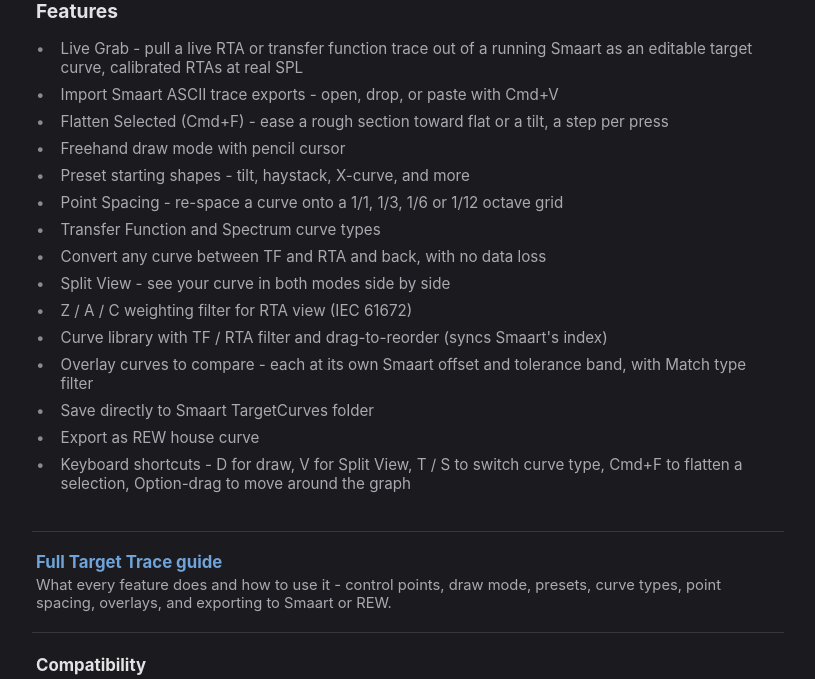
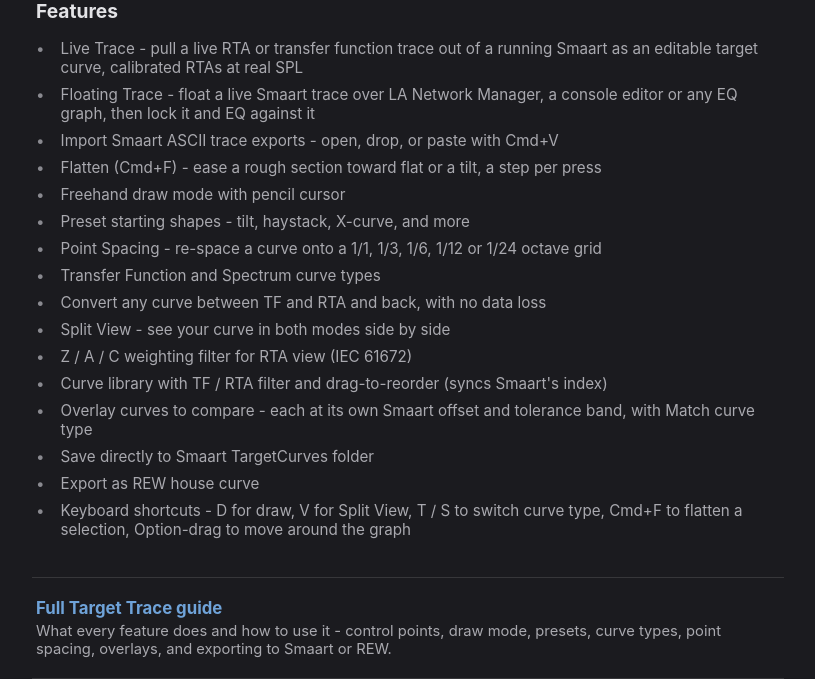
Before and after one commit to BSKapps/bskapps.github.io, a Jekyll site: the page built from targettrace/index.html, in a window 1280 px wide and 900 px high, scrolled down 3438 px, cut to the strip 221-900 px from the top of the window. Shown: the whole strip, without its empty margins (232-1047 px from the left). Built offline with Jekyll 4.4.1, drawn with Linux system fonts in a browser that asks for light colours; some of the changed text lies outside the part shown.

Commit message:
Target Trace 1.5 released 3 October 2026

```diff
--- a/_data/content.json
+++ b/_data/content.json
@@ -44,21 +44,22 @@
       "tagline": "Build precise target curves for Smaart or REW - from scratch, your own measurements, or built-in presets.",
       "price": "$9.99 USD",
       "macos": "macOS 14.6+",
-      "version": "v1.4",
-      "released": "18 September 2026",
+      "version": "v1.5",
+      "released": "3 October 2026",
       "features": [
-        "Live Grab - pull a live RTA or transfer function trace out of a running Smaart as an editable target curve, calibrated RTAs at real SPL",
+        "Live Trace - pull a live RTA or transfer function trace out of a running Smaart as an editable target curve, calibrated RTAs at real SPL",
+        "Floating Trace - float a live Smaart trace over LA Network Manager, a console editor or any EQ graph, then lock it and EQ against it",
         "Import Smaart ASCII trace exports - open, drop, or paste with Cmd+V",
-        "Flatten Selected (Cmd+F) - ease a rough section toward flat or a tilt, a step per press",
+        "Flatten (Cmd+F) - ease a rough section toward flat or a tilt, a step per press",
         "Freehand draw mode with pencil cursor",
         "Preset starting shapes - tilt, haystack, X-curve, and more",
-        "Point Spacing - re-space a curve onto a 1/1, 1/3, 1/6 or 1/12 octave grid",
+        "Point Spacing - re-space a curve onto a 1/1, 1/3, 1/6, 1/12 or 1/24 octave grid",
         "Transfer Function and Spectrum curve types",
         "Convert any curve between TF and RTA and back, with no data loss",
         "Split View - see your curve in both modes side by side",
         "Z / A / C weighting filter for RTA view (IEC 61672)",
         "Curve library with TF / RTA filter and drag-to-reorder (syncs Smaart's index)",
-        "Overlay curves to compare - each at its own Smaart offset and tolerance band, with Match type filter",
+        "Overlay curves to compare - each at its own Smaart offset and tolerance band, with Match curve type",
         "Save directly to Smaart TargetCurves folder",
         "Export as REW house curve",
         "Keyboard shortcuts - D for draw, V for Split View, T / S to switch curve type, Cmd+F to flatten a selection, Option-drag to move around the graph"
--- a/sitemap.xml
+++ b/sitemap.xml
@@ -2,7 +2,7 @@
 <urlset xmlns="http://www.sitemaps.org/schemas/sitemap/0.9">
   <url>
     <loc>https://bskapps.com/</loc>
-    <lastmod>2026-08-18</lastmod>
+    <lastmod>2026-10-03</lastmod>
     <priority>1.0</priority>
   </url>
   <url>
@@ -22,7 +22,7 @@
   </url>
   <url>
     <loc>https://bskapps.com/targettrace/</loc>
-    <lastmod>2026-09-18</lastmod>
+    <lastmod>2026-10-03</lastmod>
     <priority>0.9</priority>
   </url>
   <url>
@@ -72,7 +72,7 @@
   </url>
   <url>
     <loc>https://bskapps.com/articles/target-trace-guide/</loc>
-    <lastmod>2026-09-18</lastmod>
+    <lastmod>2026-10-03</lastmod>
     <priority>0.6</priority>
   </url>
   <url>
```
Also changed, not shown: images/og-targettrace.png.
